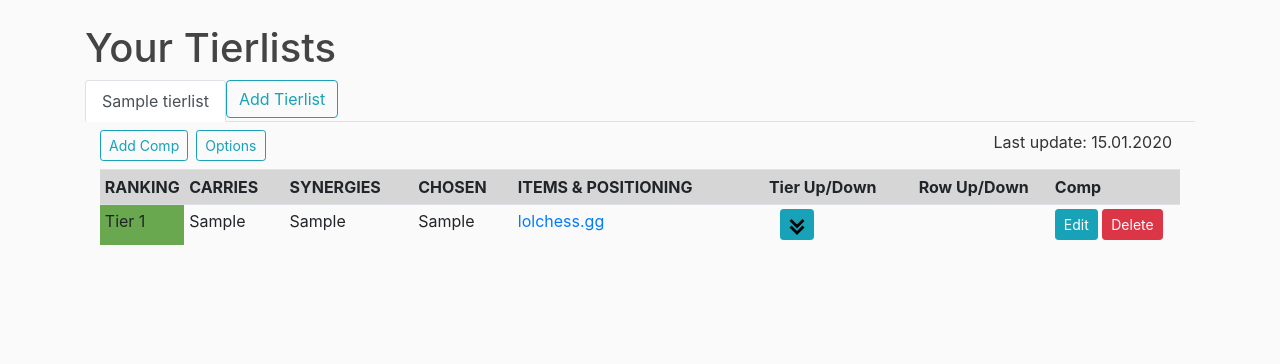
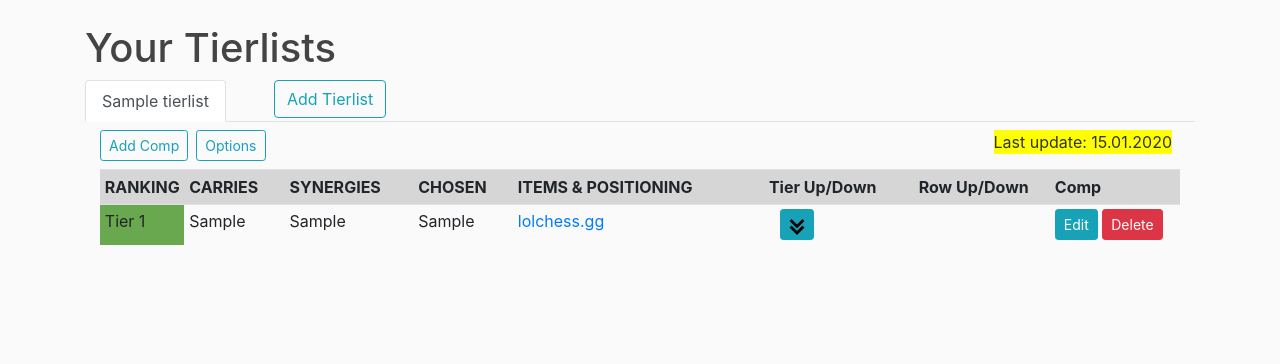
Before and after one commit to Kahitar/TFTTierlist, a Flask app: page /tierlist/manage in a window 1280 px wide. Shown: the part 56-420 px from the top of the page. Run offline with Flask 2, Linux system fonts and the light colour scheme; a user stored in the database is signed in; tables that the repository leaves empty hold one stand-in row (values such as "Sample post"); some libraries are stand-ins or nearby versions.

Commit message:
Cleanup and prettify

```diff
--- a/tierlist/comps/routes.py
+++ b/tierlist/comps/routes.py
@@ -21,7 +21,7 @@ def new_comp(tierlist_id):
                     synergies=form.synergies.data,
                     lolchess=form.lolchess.data,
                     chosen=form.chosen.data,
-                    tierlist=Tierlist.query.filter_by(id=tierlist_id).first())
+                    tierlist=Tierlist.query.get_or_404(tierlist_id))
         db.session.add(comp)
         db.session.commit()
         update_tierlist(Tierlist.query.get_or_404(tierlist_id))
--- a/tierlist/templates/tierlist.html
+++ b/tierlist/templates/tierlist.html
@@ -9,7 +9,7 @@
             </div>
         {% endif %}
         <div class="float-right mt-2 mr-2">
-            <div class="nav-item">Last update: {{ tierlist.last_updated.strftime('%d.%m.%Y') }}</div>
+            <div class="nav-item" style="background-color: yellow">Last update: {{ tierlist.last_updated.strftime('%d.%m.%Y') }}</div>
         </div>
     <!-- </div> -->
     <table class="table table-hover table-sm">
--- a/tierlist/templates/tierlists.html
+++ b/tierlist/templates/tierlists.html
@@ -13,7 +13,7 @@
             </li>
         {% endfor %}
         <li class="nav-item">
-            <a class="btn btn-outline-info pull-right" id="add-list-tab" href="{{ url_for('tierlists.new_tierlist') }}" role="tab">Add Tierlist</a>
+            <a class="btn btn-outline-info ml-5" id="add-list-tab" href="{{ url_for('tierlists.new_tierlist') }}" role="tab">Add Tierlist</a>
         </li>
     </ul>
 
--- a/tierlist/tierlist/routes.py
+++ b/tierlist/tierlist/routes.py
@@ -23,7 +23,7 @@ def new_tierlist():
         flash("New Tierlist has been created.", "success")
         return redirect(url_for('tierlists.manage'))
 
-    return render_template('tierlist_properties.html', form=form)
+    return render_template('tierlist_properties.html', form=form, legend="Create New Tierlist")
 
 
 @tierlists.route('/tierlist/<int:tierlist_id>/properties', methods=["GET", "POST"])
```
Also changed, not shown: tierlist/templates/tierlist_properties.html (+3 -6 lines).
